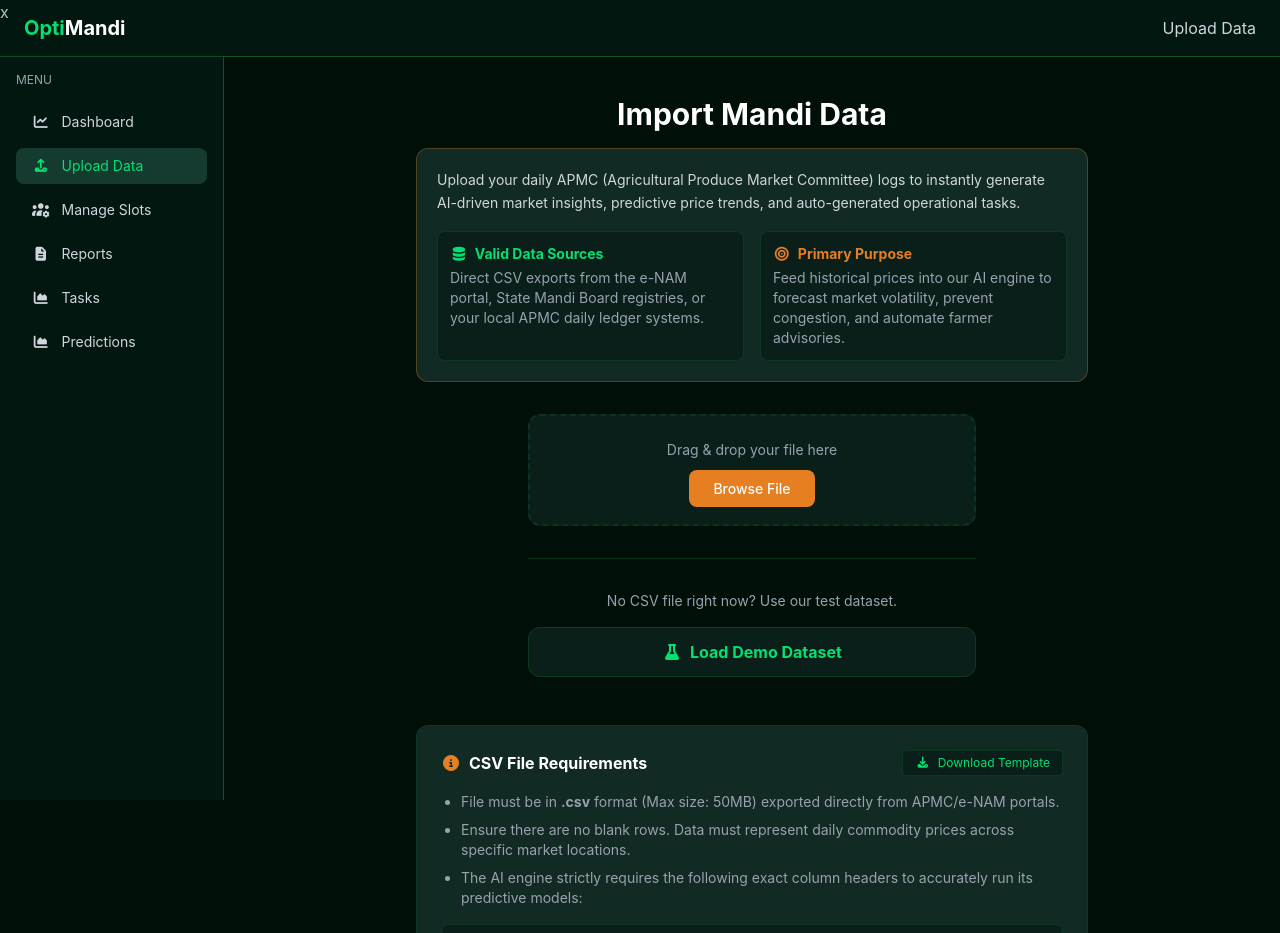
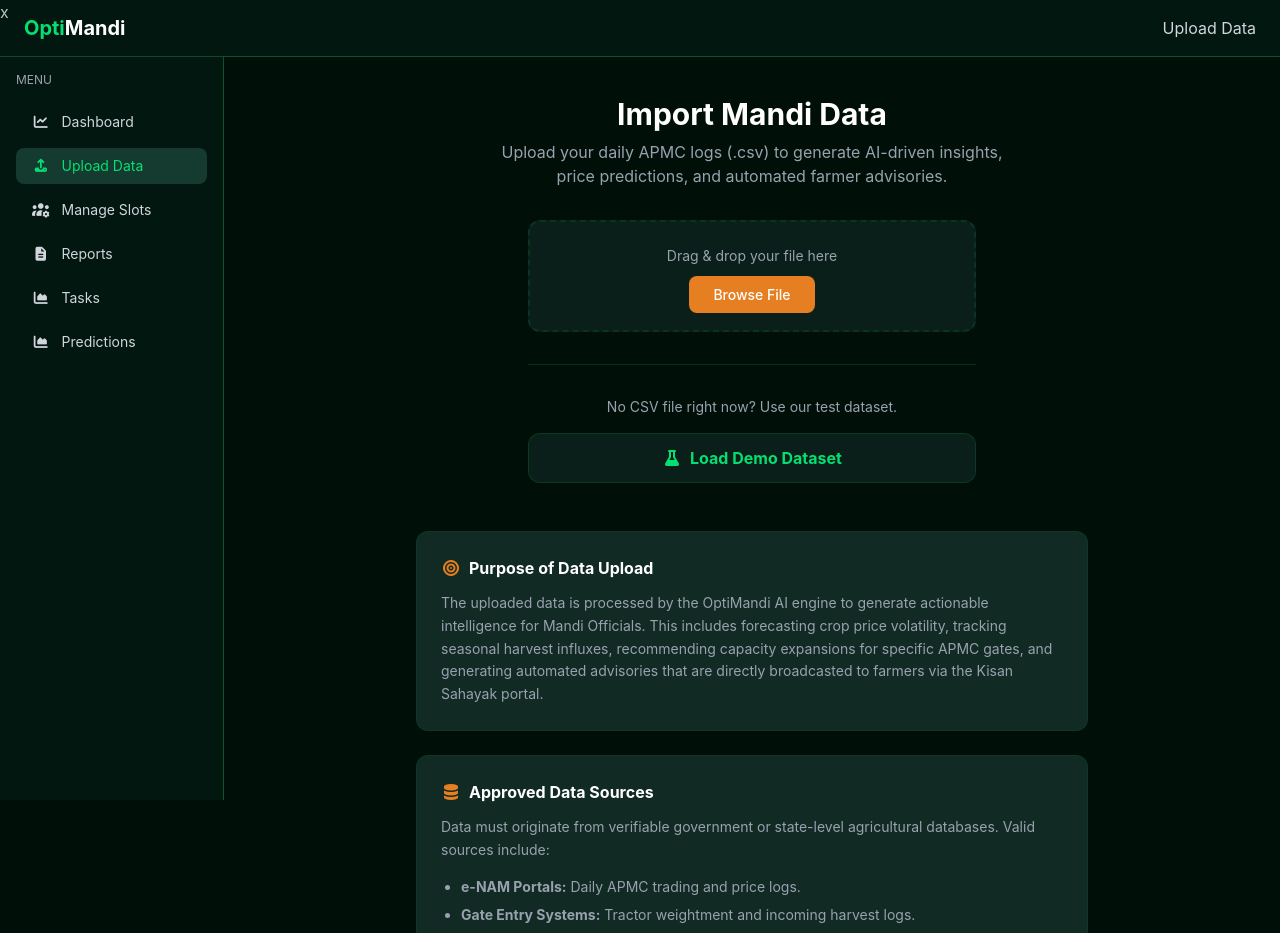
Before and after one commit to being-shivalika/OptiMandi, a React (Vite) app in the folder Frontend/: page /upload in a window 1280 px wide. Shown: the top 933 px of the page. Built offline with nearby package versions, Linux system fonts and the light colour scheme; no server answers.

Commit message:
docs: Add detailed data upload specs for officials dashboard

```diff
--- a/Frontend/src/pages/componentPage/Upload.jsx
+++ b/Frontend/src/pages/componentPage/Upload.jsx
@@ -59,25 +59,12 @@ const Upload = () => {
         {/* UPLOAD UI */}
         {!data ? (
           <div className="flex flex-col items-center mt-4">
-            <h1 className="text-3xl text-white font-bold mb-4">
+            <h1 className="text-3xl text-white font-bold mb-2">
               Import Mandi Data
             </h1>
-
-            <div className="bg-[#112B24] p-5 rounded-xl border border-[#E67E22]/30 w-full max-w-2xl mb-8 text-sm">
-                <p className="text-gray-300 mb-3 leading-relaxed">
-                    Upload your daily APMC (Agricultural Produce Market Committee) logs to instantly generate AI-driven market insights, predictive price trends, and auto-generated operational tasks.
+            <p className="text-gray-400 mb-8 text-center max-w-lg">
+              Upload your daily APMC logs (.csv) to generate AI-driven insights, price predictions, and automated farmer advisories.
             </p>
-                <div className="grid grid-cols-1 md:grid-cols-2 gap-4 mt-4">
-                    <div className="bg-[#0a1f1a] p-3 rounded-lg border border-green-900/50">
-                        <strong className="text-green-400 block mb-1"><i className="fa-solid fa-database mr-1"></i> Valid Data Sources</strong>
-                        <span className="text-gray-400">Direct CSV exports from the e-NAM portal, State Mandi Board registries, or your local APMC daily ledger systems.</span>
-                    </div>
-                    <div className="bg-[#0a1f1a] p-3 rounded-lg border border-green-900/50">
-                        <strong className="text-[#E67E22] block mb-1"><i className="fa-solid fa-bullseye mr-1"></i> Primary Purpose</strong>
-                        <span className="text-gray-400">Feed historical prices into our AI engine to forecast market volatility, prevent congestion, and automate farmer advisories.</span>
-                    </div>
-                </div>
-            </div>
 
             <FileUpload onFileSelect={handleFileSelect} disabled={loading} />
 
@@ -91,19 +78,44 @@ const Upload = () => {
               </button>
             </div>
 
-            <div className="mt-12 bg-[#112B24] p-6 rounded-xl border border-green-900/30 w-full max-w-2xl text-left">
+            <div className="mt-12 space-y-6 w-full max-w-2xl text-left">
+
+              <div className="bg-[#112B24] p-6 rounded-xl border border-green-900/30">
+                <h3 className="text-white font-bold mb-3 flex items-center gap-2">
+                  <i className="fa-solid fa-bullseye text-[#E67E22]"></i> Purpose of Data Upload
+                </h3>
+                <p className="text-gray-400 text-sm leading-relaxed">
+                  The uploaded data is processed by the OptiMandi AI engine to generate actionable intelligence for Mandi Officials. This includes forecasting crop price volatility, tracking seasonal harvest influxes, recommending capacity expansions for specific APMC gates, and generating automated advisories that are directly broadcasted to farmers via the Kisan Sahayak portal.
+                </p>
+              </div>
+
+              <div className="bg-[#112B24] p-6 rounded-xl border border-green-900/30">
+                <h3 className="text-white font-bold mb-3 flex items-center gap-2">
+                  <i className="fa-solid fa-database text-[#E67E22]"></i> Approved Data Sources
+                </h3>
+                <p className="text-gray-400 text-sm leading-relaxed mb-4">
+                  Data must originate from verifiable government or state-level agricultural databases. Valid sources include:
+                </p>
+                <ul className="text-gray-400 text-sm space-y-2 list-disc pl-5">
+                  <li><strong>e-NAM Portals:</strong> Daily APMC trading and price logs.</li>
+                  <li><strong>Gate Entry Systems:</strong> Tractor weightment and incoming harvest logs.</li>
+                  <li><strong>Agmarknet:</strong> Historical district-wise commodity price indices.</li>
+                </ul>
+              </div>
+
+              <div className="bg-[#112B24] p-6 rounded-xl border border-green-900/30">
                 <div className="flex justify-between items-center mb-4">
                   <h3 className="text-white font-bold flex items-center gap-2">
-                  <i className="fa-solid fa-circle-info text-[#E67E22]"></i> CSV File Requirements
+                    <i className="fa-solid fa-file-csv text-[#E67E22]"></i> CSV Formatting Requirements
                   </h3>
                   <button className="text-xs bg-[#0a1f1a] text-green-400 px-3 py-1 rounded border border-green-900/50 hover:bg-[#153b31] transition-colors">
                     <i className="fa-solid fa-download mr-1"></i> Download Template
                   </button>
                 </div>
                 <ul className="text-gray-400 text-sm mb-4 space-y-2 list-disc pl-5">
-                <li>File must be in <strong>.csv</strong> format (Max size: 50MB) exported directly from APMC/e-NAM portals.</li>
-                <li>Ensure there are no blank rows. Data must represent daily commodity prices across specific market locations.</li>
-                <li>The AI engine strictly requires the following exact column headers to accurately run its predictive models:</li>
+                  <li>File must be in <strong>.csv</strong> format (Max size: 50MB).</li>
+                  <li>Ensure there are no blank rows or corrupted characters.</li>
+                  <li>The AI engine strictly requires the following exact column headers:</li>
                 </ul>
                 <div className="overflow-x-auto rounded-lg border border-green-900/30">
                   <table className="w-full text-left text-xs">
@@ -139,6 +151,7 @@ const Upload = () => {
                 </div>
               </div>
             </div>
+          </div>
         ) : (
           <div className="space-y-6">
             <FileUpload onFileSelect={handleFileSelect} disabled={loading} />
```
Lines whose indentation alone changed are shown as unchanged.
